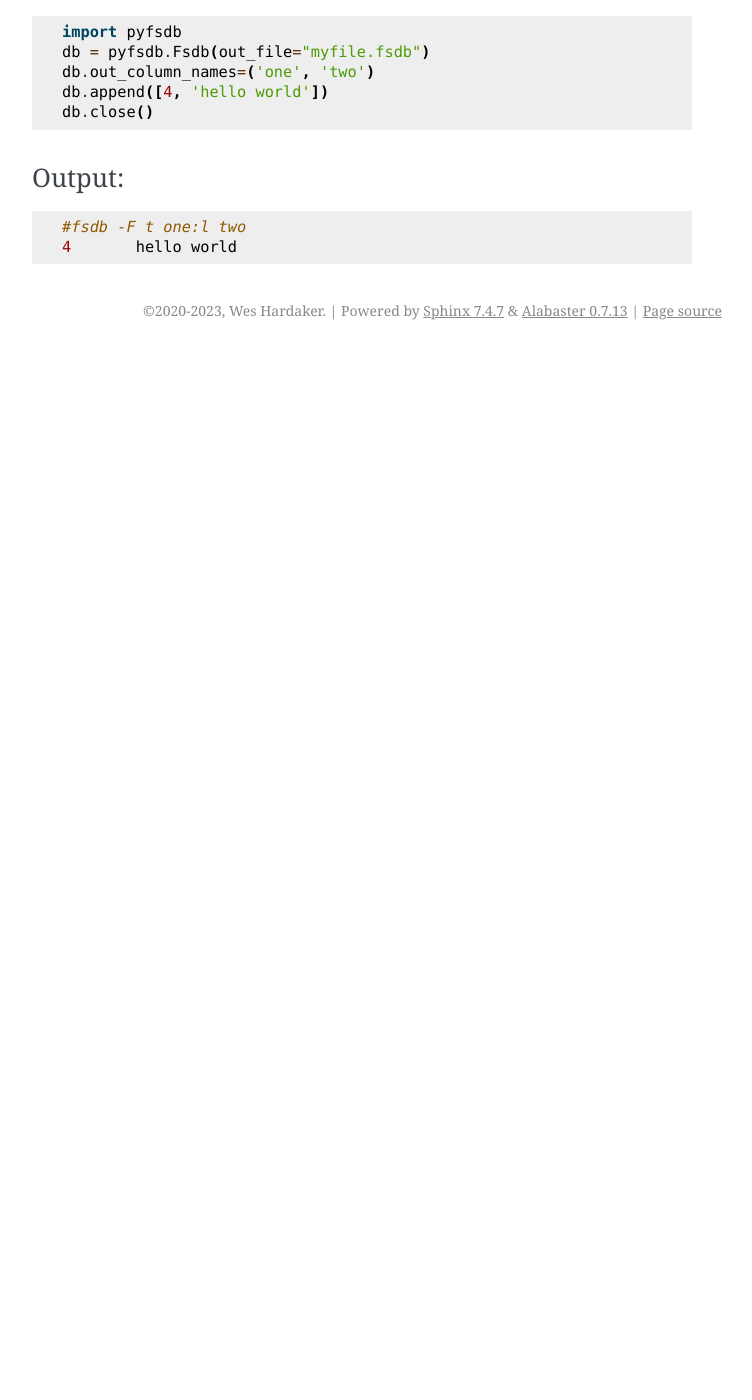
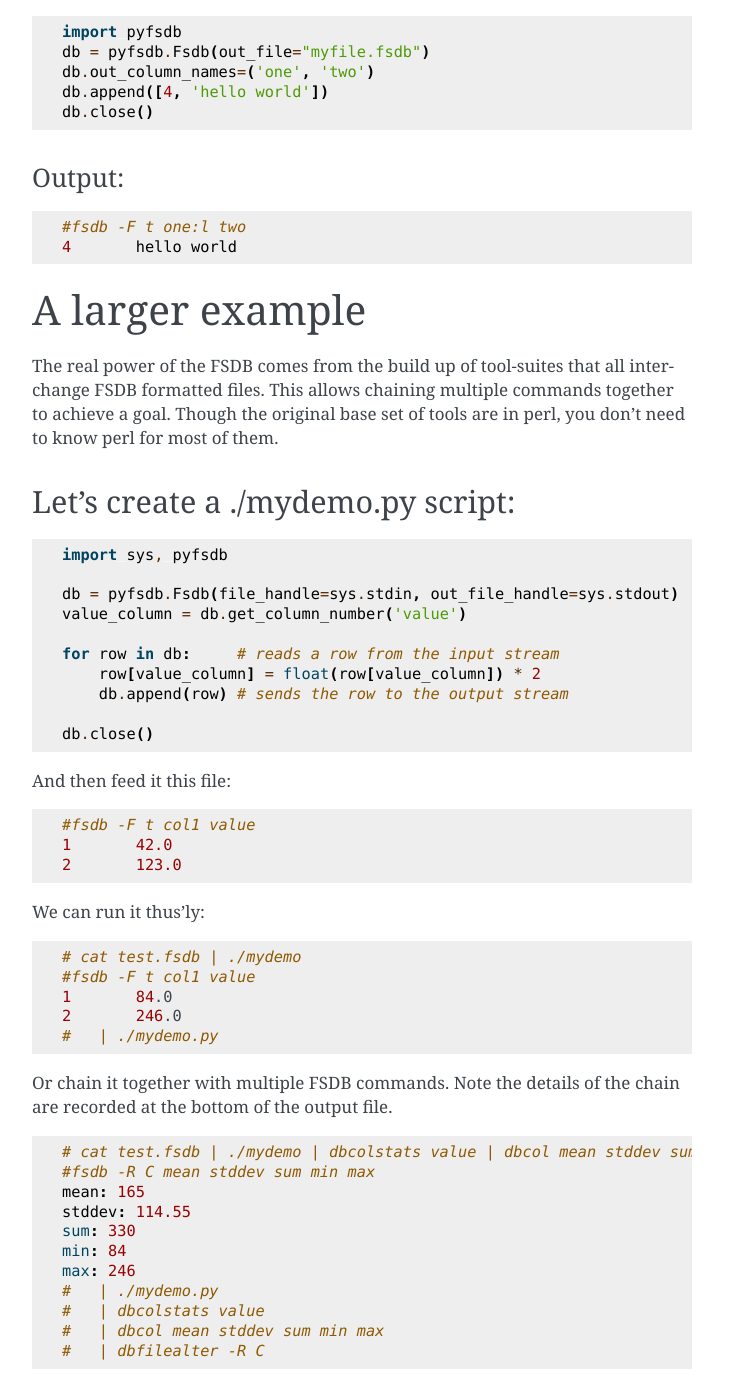
Before and after one commit to hardaker/pyfsdb, a Sphinx documentation site: the page built from docs/introduction.md, in a window 1280 px wide and 1400 px high, scrolled down 1597 px. Shown: the whole window, without its empty margins (388-1140 px from the left). Built offline with Sphinx 7.4.7, drawn with Linux system fonts in a browser that asks for light colours; before the commit the page ends 1947 px from its top, so only the background shows below that; some of the changed text lies outside the part shown.

Commit message:
doc update

````diff
--- a/docs/introduction.md
+++ b/docs/introduction.md
@@ -89,3 +89,61 @@ db.close()
 #fsdb -F t one:l two
 4	hello world
 ```
+
+# A larger example
+
+The real power of the FSDB comes from the build up of tool-suites that
+all interchange FSDB formatted files.  This allows chaining multiple
+commands together to achieve a goal.  Though the original base set of
+tools are in perl, you don't need to know perl for most of them.
+
+## Let's create a ./mydemo.py script:
+
+``` python
+import sys, pyfsdb
+
+db = pyfsdb.Fsdb(file_handle=sys.stdin, out_file_handle=sys.stdout)
+value_column = db.get_column_number('value')
+
+for row in db:     # reads a row from the input stream
+    row[value_column] = float(row[value_column]) * 2
+    db.append(row) # sends the row to the output stream
+
+db.close()
+```
+
+And then feed it this file:
+
+```
+#fsdb -F t col1 value
+1	42.0
+2	123.0
+```
+
+We can run it thus'ly:
+
+
+``` sh
+# cat test.fsdb | ./mydemo
+#fsdb -F t col1 value
+1	84.0
+2	246.0
+#   | ./mydemo.py
+```
+
+Or chain it together with multiple FSDB commands.  Note the details of
+the chain are recorded at the bottom of the output file.
+
+```
+# cat test.fsdb | ./mydemo | dbcolstats value | dbcol mean stddev sum min max | dbfilealter -R C
+#fsdb -R C mean stddev sum min max
+mean: 165
+stddev: 114.55
+sum: 330
+min: 84
+max: 246
+#   | ./mydemo.py
+#   | dbcolstats value
+#   | dbcol mean stddev sum min max
+#   | dbfilealter -R C
+```
````
Also changed, not shown: README.md (+5 -7 lines).
